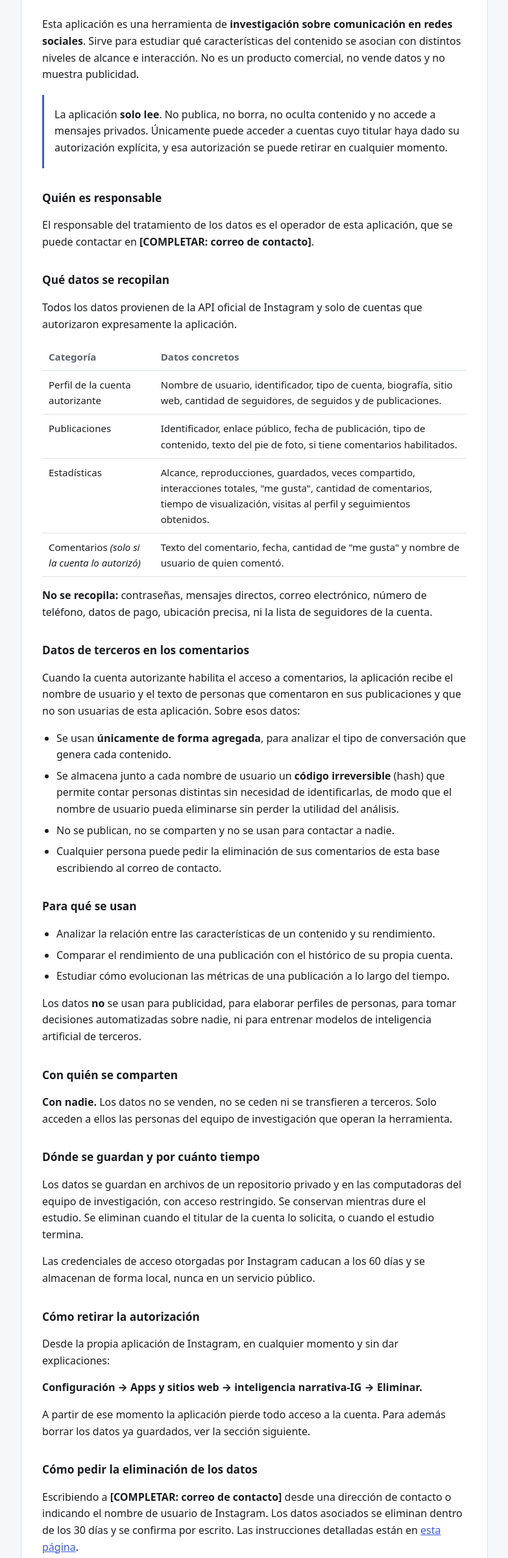
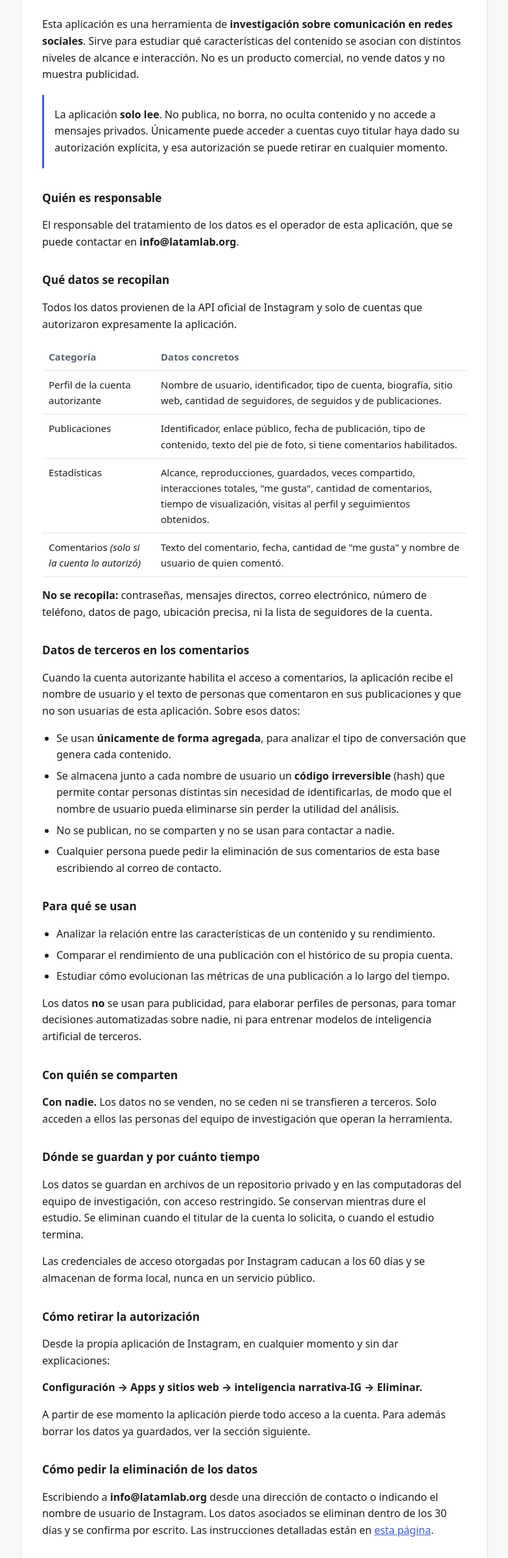
Before and after one commit to miller862/ig-callback, a plain HTML site: page privacidad.html in a window 1280 px wide. Shown: the part 137-2535 px from the top of the page at 65% size, without its empty margins (248-1031 px from the left). Drawn offline with Linux system fonts and the light colour scheme.

Commit message:
Add files via upload

```diff
--- a/privacidad.html
+++ b/privacidad.html
@@ -60,7 +60,7 @@
 
   <h2>Quién es responsable</h2>
   <p>El responsable del tratamiento de los datos es el operador de esta aplicación, que se
-  puede contactar en <strong>[COMPLETAR: correo de contacto]</strong>.</p>
+  puede contactar en <strong>info@latamlab.org</strong>.</p>
 
   <h2>Qué datos se recopilan</h2>
   <p>Todos los datos provienen de la API oficial de Instagram y solo de cuentas que
@@ -139,7 +139,7 @@
   borrar los datos ya guardados, ver la sección siguiente.</p>
 
   <h2>Cómo pedir la eliminación de los datos</h2>
-  <p>Escribiendo a <strong>[COMPLETAR: correo de contacto]</strong> desde una dirección de
+  <p>Escribiendo a <strong>info@latamlab.org</strong> desde una dirección de
   contacto o indicando el nombre de usuario de Instagram. Los datos asociados se eliminan
   dentro de los 30 días y se confirma por escrito. Las instrucciones detalladas están en
   <a href="eliminacion-datos.html">esta página</a>.</p>
@@ -159,7 +159,7 @@
   sustancial.</p>
 
   <h2>Contacto</h2>
-  <p><strong>[COMPLETAR: correo de contacto]</strong></p>
+  <p><strong>info@latamlab.org</strong></p>
 </main>
 </body>
 </html>
```
Also changed, not shown: eliminacion-datos.html (+1 -1 lines).
